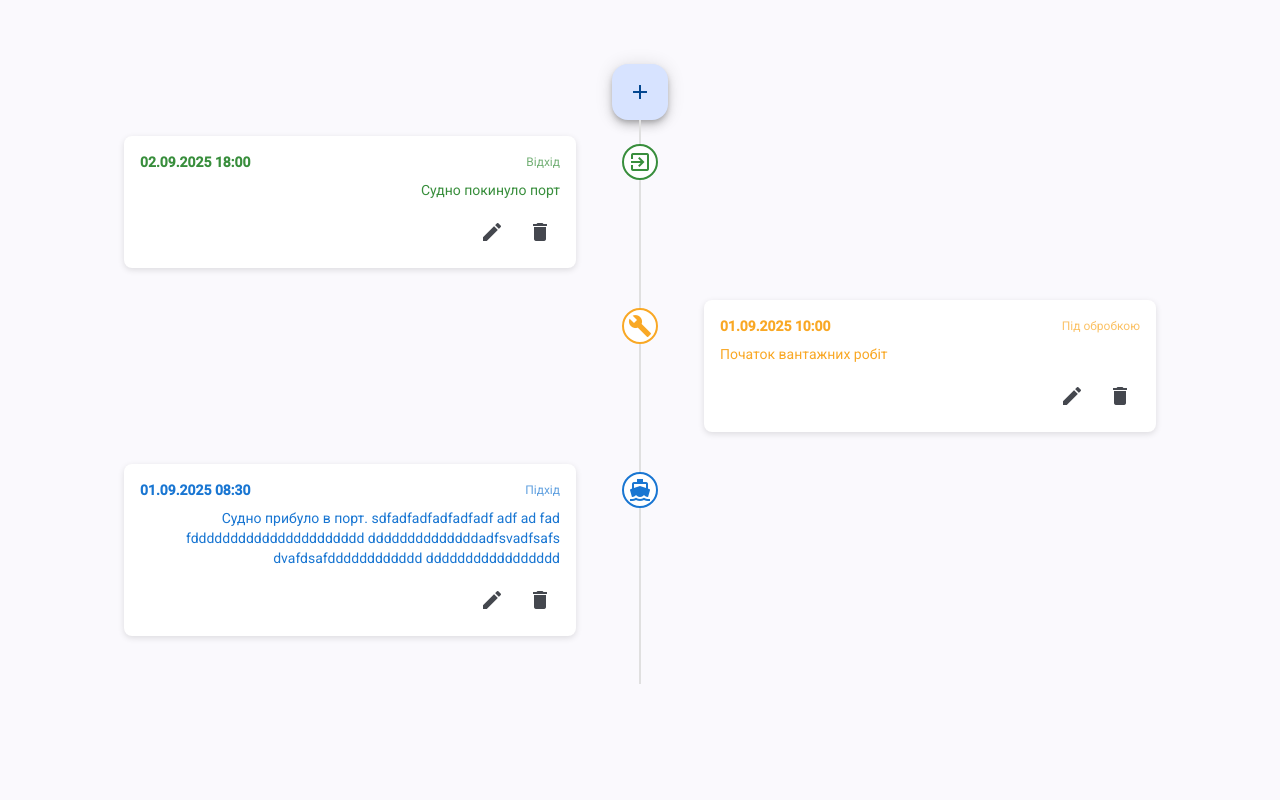
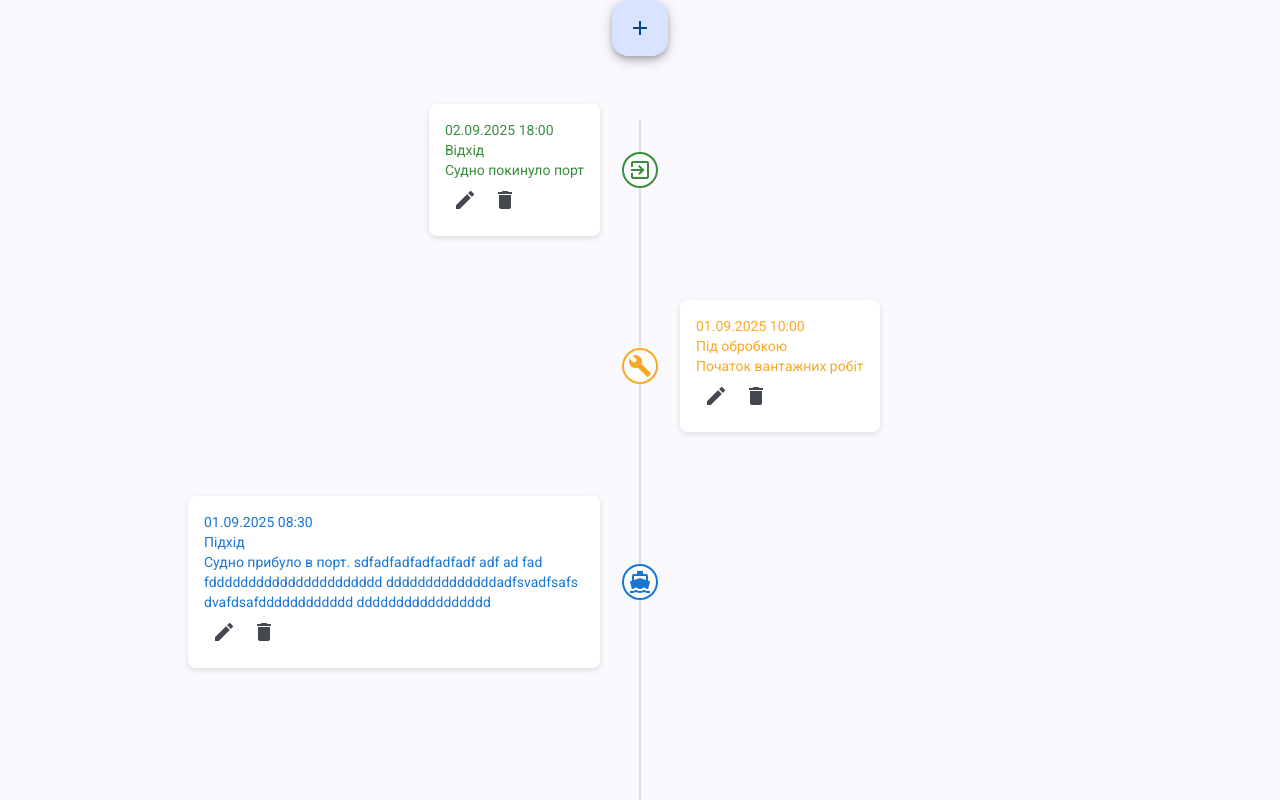
Before and after one commit to vdoichev/my-timeline, an Angular app: page / in a window 1280 px wide. Built offline with nearby package versions, Linux system fonts and the light colour scheme.

Commit message:
Add grid layout

```diff
--- a/src/app/vessel-timeline.component/vessel-timeline.component.css
+++ b/src/app/vessel-timeline.component/vessel-timeline.component.css
@@ -1,9 +1,48 @@
-.timeline {
-  position: relative;
-  padding: 32px 0;
+.timeline-events {
+  display: flex;
+  flex-direction: column-reverse;
 }
 
-/* CENTER LINE */
+.timeline-event {
+  display: grid;
+  grid-template-columns: 1fr 80px 1fr;
+  align-items: center;
+  max-width: 1100px;
+  margin: 0 auto;
+  padding: 32px 0;
+  position: relative;
+}
+
+.slot {
+  display: flex;
+}
+
+.slot.left {
+  justify-content: flex-end;
+}
+
+.slot.right {
+  justify-content: flex-start;
+}
+
+.center {
+  position: relative;
+  display: flex;
+  justify-content: center;
+}
+
+.timeline-dot {
+  width: 32px;
+  height: 32px;
+  border-radius: 50%;
+  background: #fff;
+  border: 2px solid currentColor;
+  display: flex;
+  align-items: center;
+  justify-content: center;
+  z-index: 2;
+}
+
 .timeline-line {
   position: absolute;
   top: 120px;
@@ -12,106 +51,26 @@
   width: 2px;
   background: #e0e0e0;
   transform: translateX(-50%);
+  z-index: 1;
 }
 
-.timeline-events {
-  display: flex;
-  flex-direction: column-reverse;
+.timeline-card {
+  max-width: 380px;
+  width: 100%;
+  padding: 16px;
+  background: #fff;
+  border-radius: 8px;
+  box-shadow: 0 2px 6px rgba(0,0,0,.12);
 }
 
-/* EVENT */
-.timeline-event {
+.timeline-add {
   position: relative;
+  z-index: 3;
   display: flex;
-  width: 50%;
-  padding: 16px 40px;
-  box-sizing: border-box;
+  justify-content: center;
+  margin-bottom: 16px;
 }
 
-.timeline-event.left {
-  justify-content: flex-end;
-  text-align: right;
-  padding-right: 64px;
-}
-
-.timeline-event.right {
-  margin-left: 50%;
-  padding-left: 64px;
-}
-
-/* DOT */
-.timeline-dot {
-  position: absolute;
-  top: 24px;
-  left: 100%;
-  transform: translateX(-50%);
-  width: 32px;
-  height: 32px;
-  border-radius: 50%;
-  background: #fff;
-  border: 2px solid currentColor;
-  display: flex;
-  align-items: center;
-  justify-content: center;
-  z-index: 3;
-}
-
-.timeline-event.right .timeline-dot {
-  left: 0;
-  transform: translateX(-50%);
-}
-
-/* CARD */
-.timeline-card {
-  background: #fff;
-  padding: 16px;
-  border-radius: 8px;
-  box-shadow: 0 2px 6px rgba(0,0,0,.12);
-  width: 100%;
-  max-width: 420px;
-}
-
-.header {
-  display: flex;
-  justify-content: space-between;
-  margin-bottom: 8px;
-}
-
-.datetime {
-  font-weight: 600;
-}
-
-.status {
-  font-size: 12px;
-  opacity: 0.7;
-}
-
-.description {
-  margin-bottom: 12px;
-}
-
-.actions {
-  display: flex;
-  gap: 8px;
-  justify-content: flex-end;
-}
-
-/* STATUS COLORS */
-.timeline-event[data-status='arrival'] {
-  color: #1976d2;
-}
-
-.timeline-event[data-status='handling'] {
-  color: #f9a825;
-}
-
-.timeline-event[data-status='departure'] {
-  color: #388e3c;
-}
-
-/* ADD BUTTON */
-.timeline-add {
-  display: flex;
-  justify-content: center;
-  margin-top: 32px;
-}
+.timeline-event[data-status='arrival'] { color: #1976d2; }
+.timeline-event[data-status='handling'] { color: #f9a825; }
+.timeline-event[data-status='departure'] { color: #388e3c; }
--- a/src/app/vessel-timeline.component/vessel-timeline.component.html
+++ b/src/app/vessel-timeline.component/vessel-timeline.component.html
@@ -10,16 +10,27 @@
   <!-- CENTER LINE -->
   <div class="timeline-line"></div>
 
-  <!-- EVENTS -->
   <div class="timeline-events">
-    @for (event of events; track event.id; let i = $index){
+    @for (event of events; track event.id; let i = $index) {
+
       <div
         class="timeline-event"
-        [class.left]="isLeft(i)"
-        [class.right]="!isLeft(i)"
+        [class.left]="i % 2 === 0"
+        [class.right]="i % 2 !== 0"
         [attr.data-status]="event.status">
 
-        <!-- DOT -->
+        <!-- LEFT SLOT -->
+        <div class="slot left">
+          @if (i % 2 === 0) {
+            <div class="timeline-card">
+              <!-- CARD CONTENT -->
+              <ng-container *ngTemplateOutlet="card; context:{ $implicit: event }"></ng-container>
+            </div>
+          }
+        </div>
+
+        <!-- CENTER -->
+        <div class="center">
           <div class="timeline-dot">
             <mat-icon>
               {{
@@ -29,36 +40,39 @@
               }}
             </mat-icon>
           </div>
+        </div>
 
-        <!-- CARD -->
+        <!-- RIGHT SLOT -->
+        <div class="slot right">
+          @if (i % 2 !== 0) {
             <div class="timeline-card">
+              <ng-container *ngTemplateOutlet="card; context:{ $implicit: event }"></ng-container>
+            </div>
+          }
+        </div>
 
+      </div>
+    }
+  </div>
+</div>
+
+<!-- CARD TEMPLATE -->
+<ng-template #card let-event>
   <div class="header">
     <div class="datetime">
       {{ event.actualDateTime | date:'dd.MM.yyyy HH:mm' }}
     </div>
-
-            <span class="status">
-            {{ statusLabel(event.status) }}
-          </span>
+    <span class="status">{{ statusLabel(event.status) }}</span>
   </div>
 
-          <div class="description">
-            {{ event.description }}
-          </div>
+  <div class="description">{{ event.description }}</div>
 
   <div class="actions">
     <button mat-icon-button (click)="edit.emit(event)">
       <mat-icon>edit</mat-icon>
     </button>
-
     <button mat-icon-button color="warn" (click)="remove.emit(event)">
       <mat-icon>delete</mat-icon>
     </button>
   </div>
-
-        </div>
-      </div>
-    }
-  </div>
-</div>
+</ng-template>
--- a/src/app/vessel-timeline.component/vessel-timeline.component.ts
+++ b/src/app/vessel-timeline.component/vessel-timeline.component.ts
@@ -1,7 +1,7 @@
 import {Component, EventEmitter, Input, Output} from '@angular/core';
 import {VesselStatus, VesselTimelineEvent} from '../app';
 import {MatIcon} from '@angular/material/icon';
-import {DatePipe} from '@angular/common';
+import {DatePipe, NgTemplateOutlet} from '@angular/common';
 import {MatFabButton, MatIconButton} from '@angular/material/button';
 
 @Component({
@@ -10,7 +10,8 @@
     MatIcon,
     DatePipe,
     MatIconButton,
-    MatFabButton
+    MatFabButton,
+    NgTemplateOutlet
   ],
   templateUrl: './vessel-timeline.component.html',
   styleUrl: './vessel-timeline.component.css',
```
Lines whose indentation alone changed are shown as unchanged.
